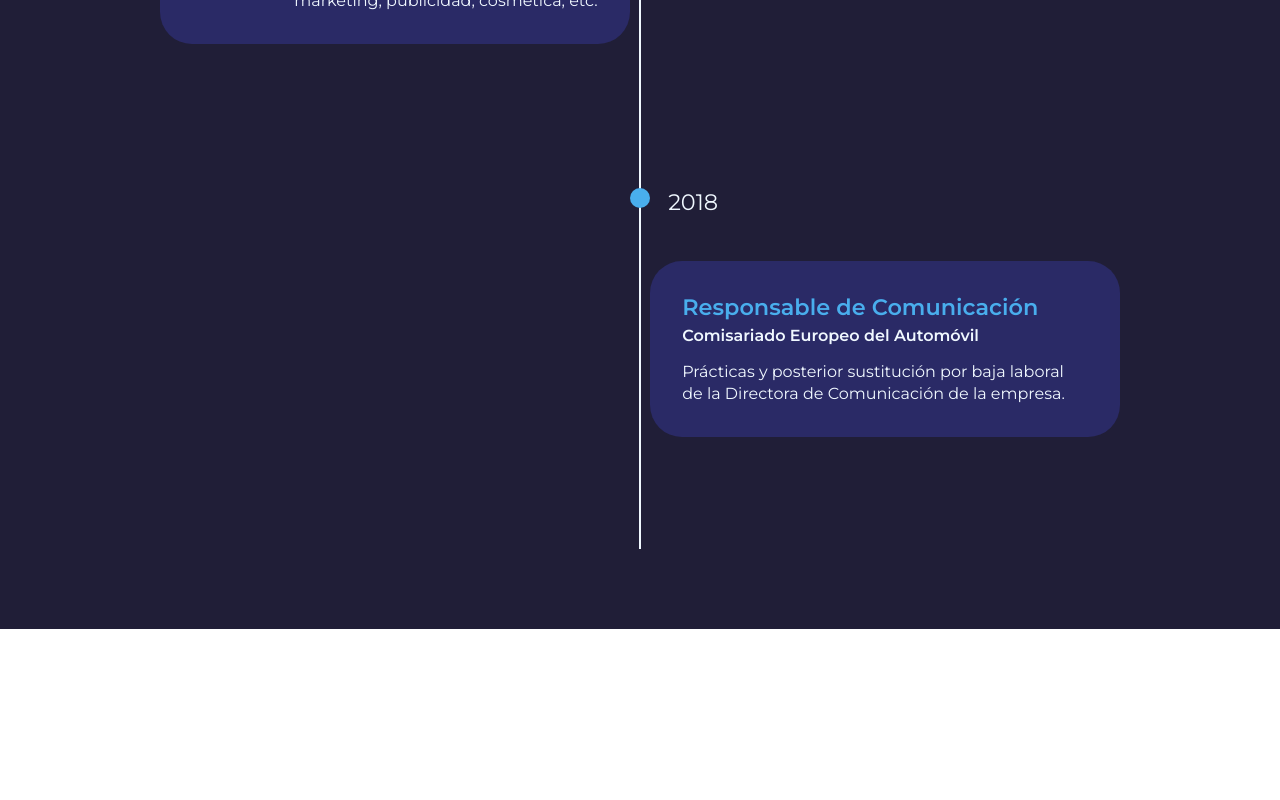
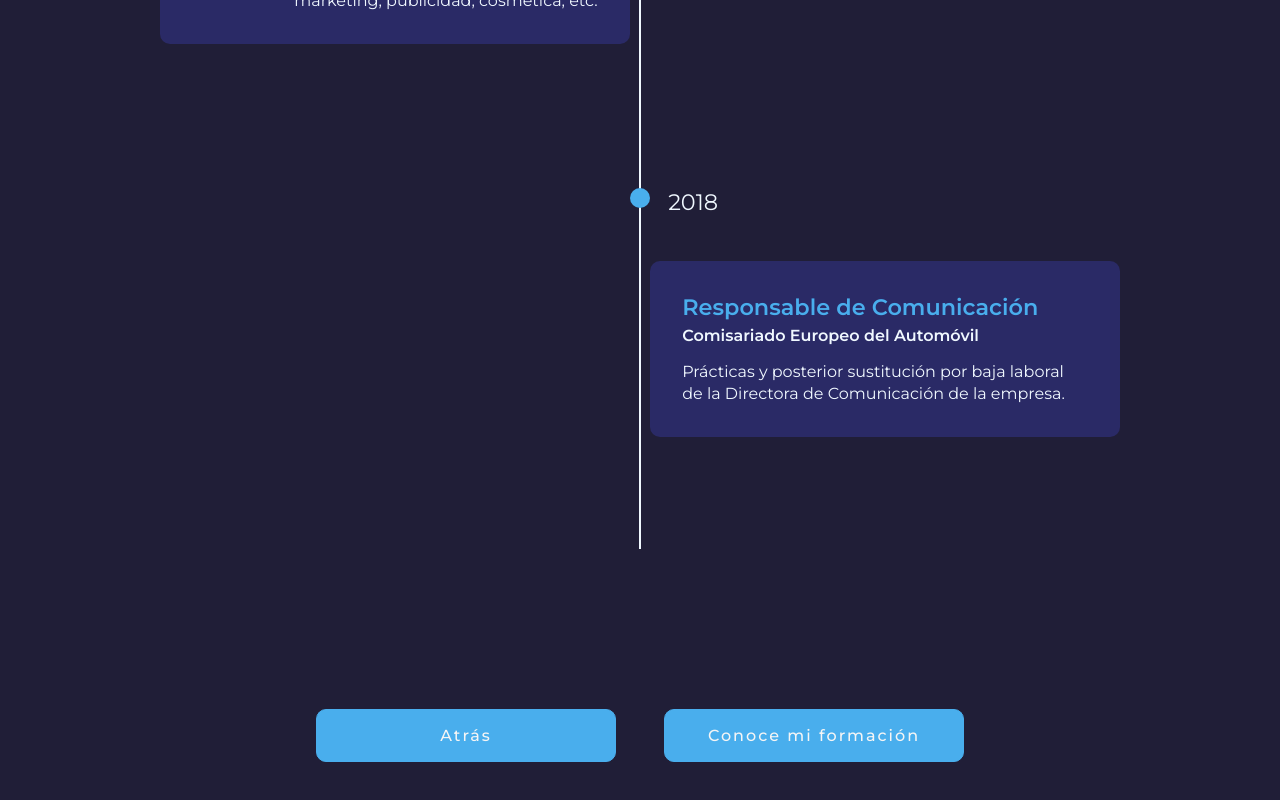
Before and after one commit to verlandev/cv-essay, a React (Create React App) app: page /experience in a window 1280 px wide. Shown: the part 1448-2248 px from the top of the page. Before the commit the page ends 2077 px from the top, so only its background shows below. Built offline with nearby package versions, Linux system fonts and the light colour scheme.

Commit message:
FEAT: Nav buttons home/education/experience

```diff
--- a/src/components/00. CV/CV.js
+++ b/src/components/00. CV/CV.js
@@ -60,7 +60,7 @@
     },
 
     {
-        logo: 'https://scontent-mad1-1.xx.fbcdn.net/v/t39.30808-6/301972602_505196758275551_4127470334043684597_n.png?_nc_cat=109&ccb=1-7&_nc_sid=09cbfe&_nc_ohc=NUyMubqN5x4AX_yX39W&_nc_ht=scontent-mad1-1.xx&oh=00_AfBX6d9KIQW17_8VjxcOAWQedb6BgxWPz9maJvDgkWINPw&oe=63D94939',
+        logo: 'https://upload.wikimedia.org/wikipedia/commons/a/a9/Logo_lycee-francais-de-madrid.png',
         name: "Diploma Selectividad Francesa",
         where:"Liceo Francés de Madrid",
         date: "2011",
--- a/src/components/04. ProfessionalLife/ProfessionalLife.jsx
+++ b/src/components/04. ProfessionalLife/ProfessionalLife.jsx
@@ -1,4 +1,5 @@
 import React from "react";
+import { Link } from "react-router-dom";
 import "./ProfessionalLife.scss";
 
 const ProfessionalLife = (experience) => {
@@ -27,6 +28,11 @@
           ))}
         </div>
       </div>
+
+      <div className="buttonsNav">
+        <Link to={'/'} className='home__link'> Atrás</Link>
+        <Link to={'/education'} className='education__link'>Conoce mi formación</Link>
+      </div>
     </section>
   );
 };
--- a/src/components/04. ProfessionalLife/ProfessionalLife.scss
+++ b/src/components/04. ProfessionalLife/ProfessionalLife.scss
@@ -91,7 +91,7 @@
     &__content{
         background-color: #2a2a66;
         padding: 2em;
-        border-radius: 2em;
+        border-radius: 10px;
     }
 
     &__h3{
@@ -109,6 +109,41 @@
     &__p{
         line-height: 1.4em;
     }
+
+}
+
+.buttonsNav{
+    display: flex;
+    flex-direction: row;
+    justify-content: center;
+    gap: 3em;
+    padding-bottom: 5em;
+    padding-top: 5em;
+
+
+    .home__link,
+    .education__link{
+        border: solid 1px #49aeed;
+        background-color: #49aeed;
+        width: 300px;
+        text-decoration: none;
+        color: whitesmoke;
+        letter-spacing: 2px;
+        text-align: center;
+        padding: 1em;
+        border-radius: 10px;
+        font-weight: 500;
+        transition: 0.5s;
+
+        &:hover{
+            background-color: whitesmoke;
+            border: solid 1px whitesmoke;
+            color: #2a2a66;
+            transition: 0.5s;
+        }
+    }
+
+
 
 }
 
@@ -131,5 +166,19 @@
             text-align: left;
         }
 
+        &__content{
+            margin-left: 3%;
+        }
+
+    }
+
+    .buttonsNav{
+        flex-direction: column;
+        align-items: center;
+
+        .home__link,
+        .education__link{
+           width: 600px;
+        }
     }
 }
--- a/src/components/05. AcademicLife/AcademicLife.jsx
+++ b/src/components/05. AcademicLife/AcademicLife.jsx
@@ -1,5 +1,6 @@
 import React from 'react'
 import './AcademicLife.scss'
+import { Link } from 'react-router-dom'
 
 const AcademicLife = (education) => {
 
@@ -27,6 +28,11 @@
             </div>
         </div>
 
+        <div className="buttonsNav">
+            <Link to={'/'} className='home__link'> Atrás</Link>
+            <Link to={'/experience'} className='experience__link'>Conoce mi experiencia</Link>
+      </div>
+
 
     </section>
   )
--- a/src/components/05. AcademicLife/AcademicLife.scss
+++ b/src/components/05. AcademicLife/AcademicLife.scss
@@ -29,7 +29,6 @@
 .studies{
 
 
-
     &__container{
         width: 60%;
         margin: auto;
@@ -54,7 +53,7 @@
 
     &__img{
         width: 10em;
-        border-radius: 1em;
+        border-radius: 10px;
 
 
     }
@@ -63,7 +62,7 @@
         width: 60%;
         background-color: #2a2a66;
         padding: 2em;
-        border-radius: 2em;
+        border-radius: 10px;
 
     }
 
@@ -86,3 +85,72 @@
 
 
 }
+
+.buttonsNav{
+    display: flex;
+    flex-direction: row;
+    justify-content: center;
+    gap: 3em;
+    padding-bottom: 5em;
+    padding-top: 5em;
+
+
+    .home__link,
+    .experience__link{
+        border: solid 1px #49aeed;
+        background-color: #49aeed;
+        width: 300px;
+        text-decoration: none;
+        color: whitesmoke;
+        letter-spacing: 2px;
+        text-align: center;
+        padding: 1em;
+        border-radius: 10px;
+        font-weight: 500;
+        transition: 0.5s;
+
+        &:hover{
+            background-color: whitesmoke;
+            border: solid 1px whitesmoke;
+            color: #2a2a66;
+            transition: 0.5s;
+        }
+    }
+}
+
+@media screen and (max-width: 900px) {
+
+    .education{
+
+        .studies{
+            display: flex;
+            flex-direction: column;
+
+            &__container{
+                width: 100%;
+                gap: 1em;
+            }
+
+            &__elements{
+                flex-direction: column;
+                gap: 1em;
+                text-align: center;
+            }
+
+            &__content{
+                width: 90%;
+            }
+        }
+
+
+    }
+        .buttonsNav{
+        flex-direction: column;
+        align-items: center;
+
+        .home__link
+        .education__link{
+           width: 600px;
+        }
+    }
+}
```
Also changed, not shown: src/components/Buttons/Buttons.jsx (deleted, +0 -11 lines), src/components/Buttons/Buttons.scss (deleted).
